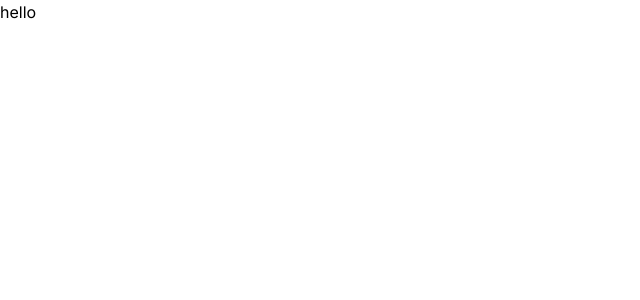
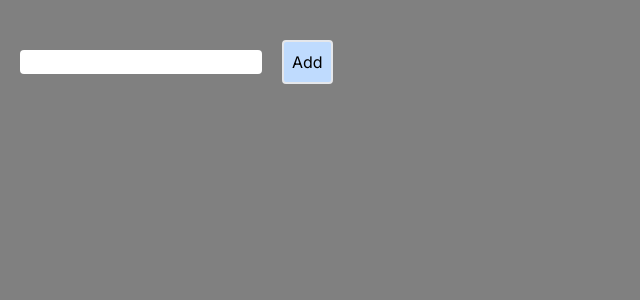
Before and after one commit to mertcetiin/Next.js-Todo, a Next.js app: page / in a window 1280 px wide. Shown: the top 300 px of the page, without its empty margins (0-640 px from the left). Built offline with nearby package versions, Linux system fonts and the light colour scheme.

Commit message:
components added

```diff
--- /dev/null
+++ b/src/app/components/Todo.tsx
@@ -0,0 +1,12 @@
+import React from 'react'
+
+function Todo() {
+    return (
+        <div>
+            <input type="text" className='pl-2 ml-5 rounded outline-none' />
+            <button className='ml-5 border-2 p-2 mt-10 rounded w-22 bg-blue-200 outline-none'>Add</button>
+        </div>
+    )
+}
+
+export default Todo;
--- a/src/app/globals.css
+++ b/src/app/globals.css
@@ -16,4 +16,6 @@
   }
 }
 
-body {}
+body {
+  background-color: gray;
+}
--- a/src/app/layout.tsx
+++ b/src/app/layout.tsx
@@ -5,7 +5,7 @@ import './globals.css'
 const inter = Inter({ subsets: ['latin'] })
 
 export const metadata: Metadata = {
-  title: 'Create Next App',
+  title: 'Todo',
   description: 'Generated by create next app',
 }
 
--- a/src/app/page.tsx
+++ b/src/app/page.tsx
@@ -1,9 +1,10 @@
+import Todo from "./components/Todo";
 
 
 export default function Home() {
   return (
     <div>
-      <h1>hello</h1>
+      <Todo />
     </div>
   )
 }
```
